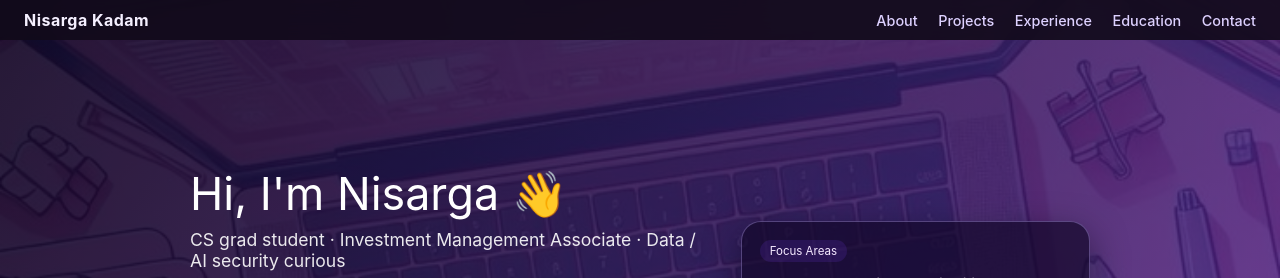
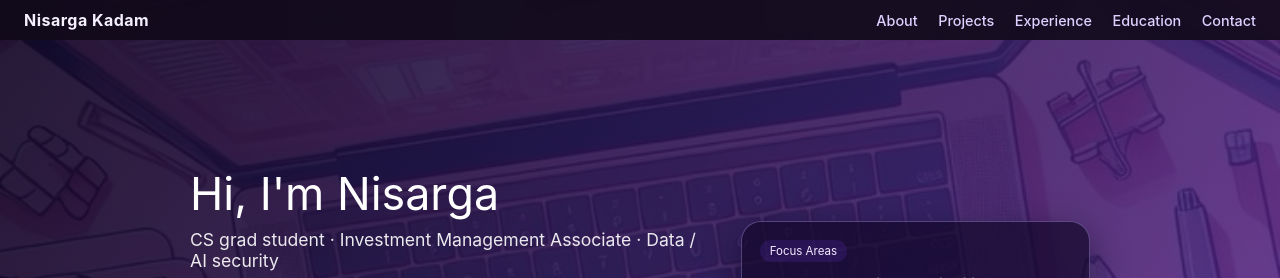
Before and after one commit to nisargakadam/nisargakadam.github.io, a plain HTML site: page index.html in a window 1280 px wide. Shown: the top 278 px of the page. Drawn offline with Linux system fonts and the light colour scheme.

Commit message:
Update index.html

```diff
--- a/index.html
+++ b/index.html
@@ -354,8 +354,8 @@
 
     <div class="hero-content">
       <div class="hero-text">
-        <div class="hero-title">Hi, I'm Nisarga 👋</div>
-        <div class="hero-subtitle">CS grad student · Investment Management Associate · Data / AI security curious</div>
+        <div class="hero-title">Hi, I'm Nisarga </div>
+        <div class="hero-subtitle">CS grad student · Investment Management Associate · Data / AI security </div>
 
         <div class="hero-typing">
           <span id="typing-target"></span>
```
